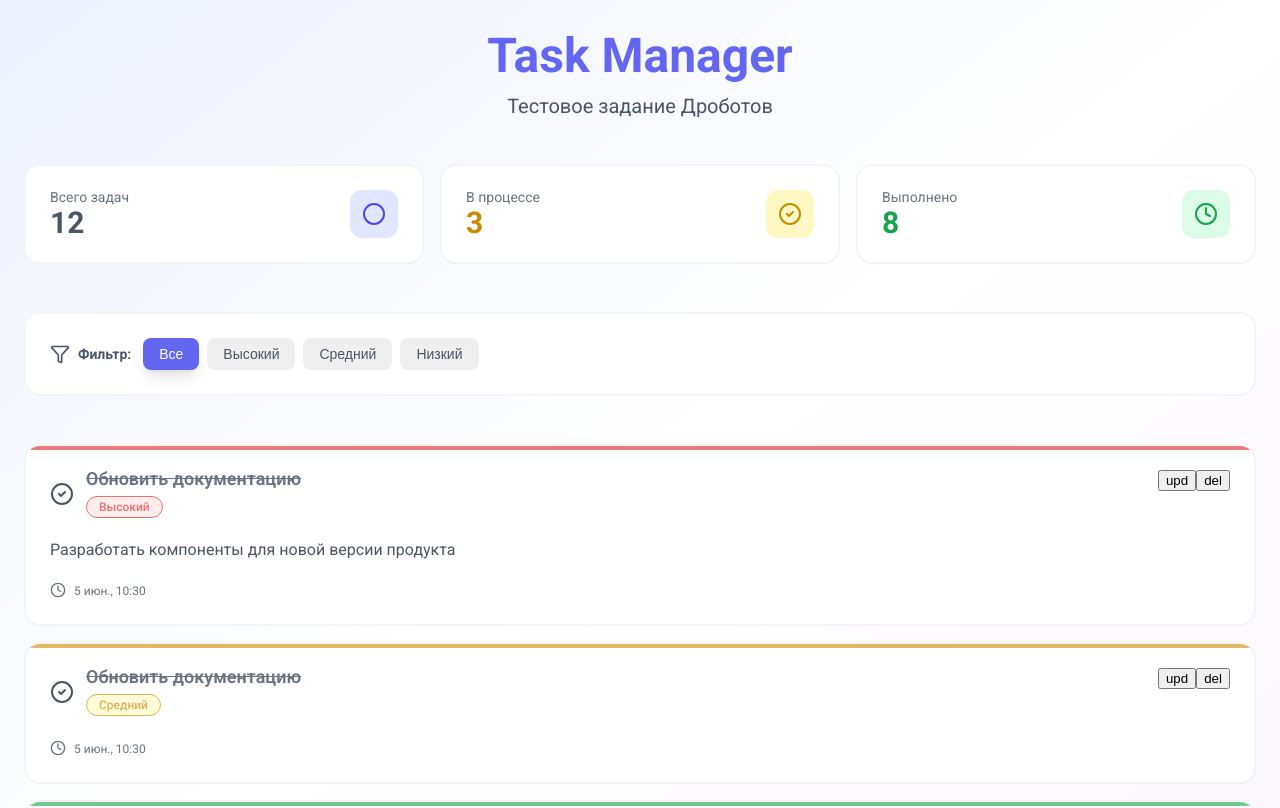
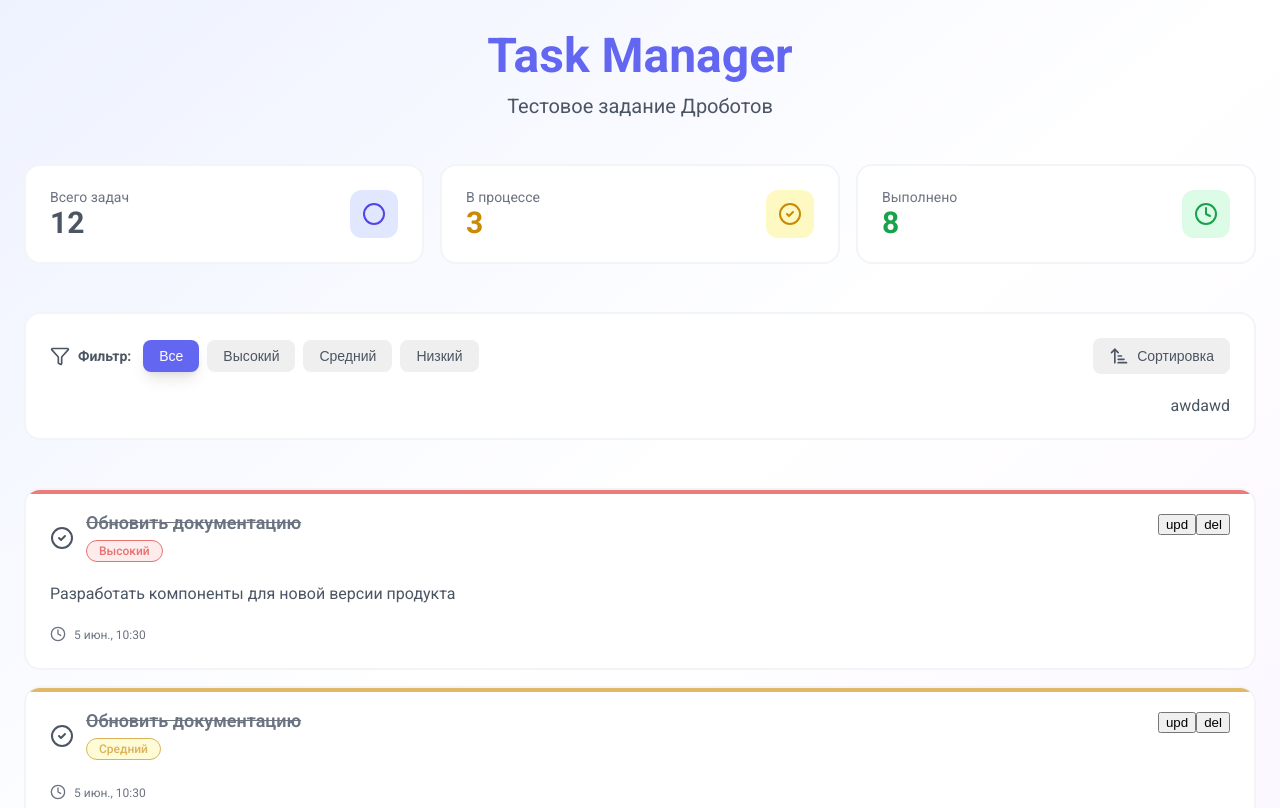
Before and after one commit to AlexDrobotov94/drobotov-sias-group-test-project, a React (Vite) app: page / in a window 1280 px wide. Shown: the top 808 px of the page. Built offline with nearby package versions, Linux system fonts and the light colour scheme.

Commit message:
feat: added sorting ui

```diff
--- a/src/features/tasks-actions/index.ts
+++ b/src/features/tasks-actions/index.ts
@@ -1 +1,3 @@
+export { SortTasks } from "./ui/sort";
+
 export { TasksFilters } from "./ui/filters";
--- /dev/null
+++ b/src/features/tasks-actions/ui/sort.tsx
@@ -0,0 +1,11 @@
+import { ButtonUi } from "@/shared/components/buttons";
+import { SortAsc } from "lucide-react";
+
+export function SortTasks() {
+  return (
+    <ButtonUi variant="secondary">
+      <SortAsc size={20} />
+      <span>Сортировка</span>
+    </ButtonUi>
+  );
+}
--- a/src/shared/components/buttons.tsx
+++ b/src/shared/components/buttons.tsx
@@ -25,6 +25,9 @@ const buttonVariants = {
 };
 
 const StyledButton = styled.button<{ $variant: ButtonVariant }>`
+  display: flex;
+  align-items: center;
+  gap: ${({ theme }) => theme.spacing.sm};
   padding: ${({ theme }) => `${theme.spacing.sm} ${theme.spacing.md}`};
   font-size: ${({ theme }) => theme.fontSizes.medium};
   font-weight: 500;
--- a/src/widgets/tasks-actions/ui/task-actions-widget.tsx
+++ b/src/widgets/tasks-actions/ui/task-actions-widget.tsx
@@ -1,10 +1,27 @@
-import { TasksFilters } from "@/features/tasks-actions";
+import { SortTasks, TasksFilters } from "@/features/tasks-actions";
 import { CardUi } from "@/shared/components/card";
+import styled from "styled-components";
 
 export function TasksActionsWidget() {
   return (
     <CardUi>
-      <TasksFilters />
+      <TopContainer>
+        <TasksFilters />
+        <SortTasks />
+      </TopContainer>
+
+      <BottomContainer>awdawd</BottomContainer>
     </CardUi>
   );
 }
+
+const TopContainer = styled.div`
+  display: flex;
+  justify-content: space-between;
+  align-items: center;
+`;
+
+const BottomContainer = styled.div`
+  display: flex;
+  justify-content: flex-end;
+`;
```
